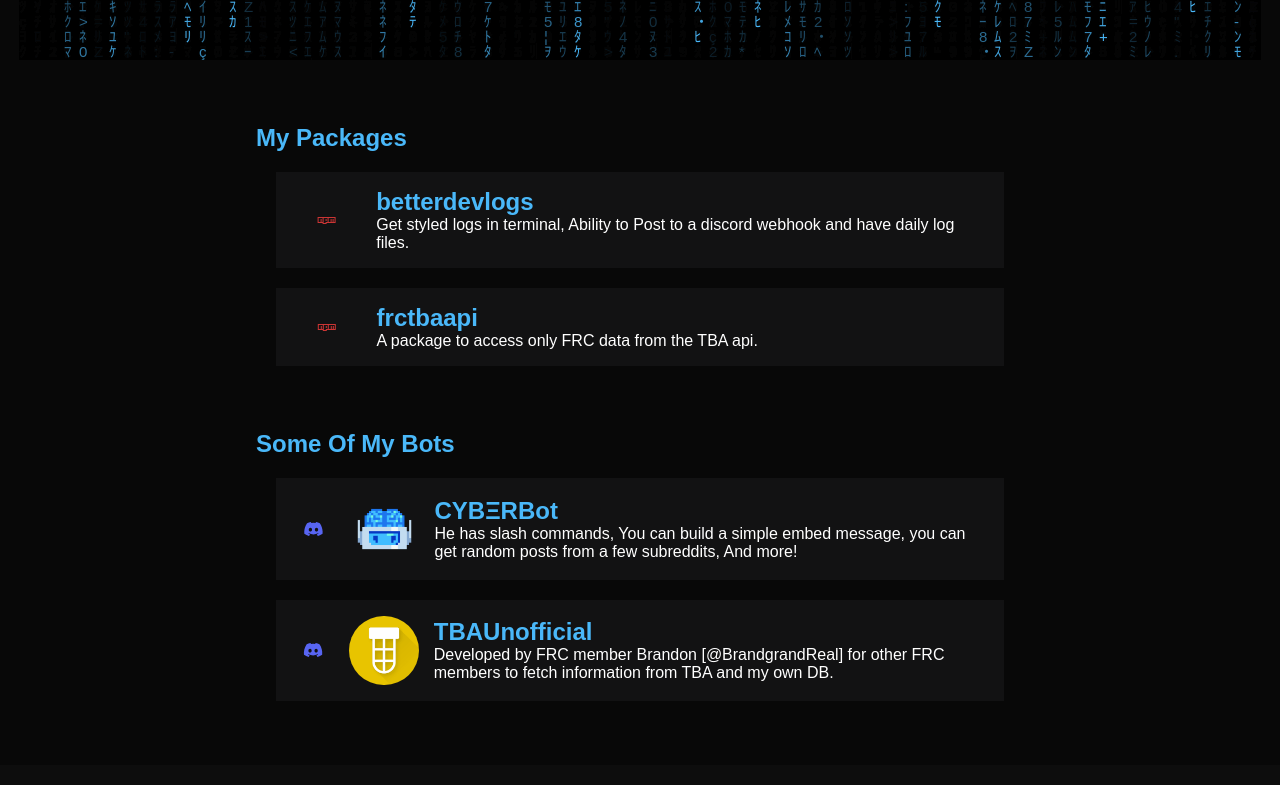
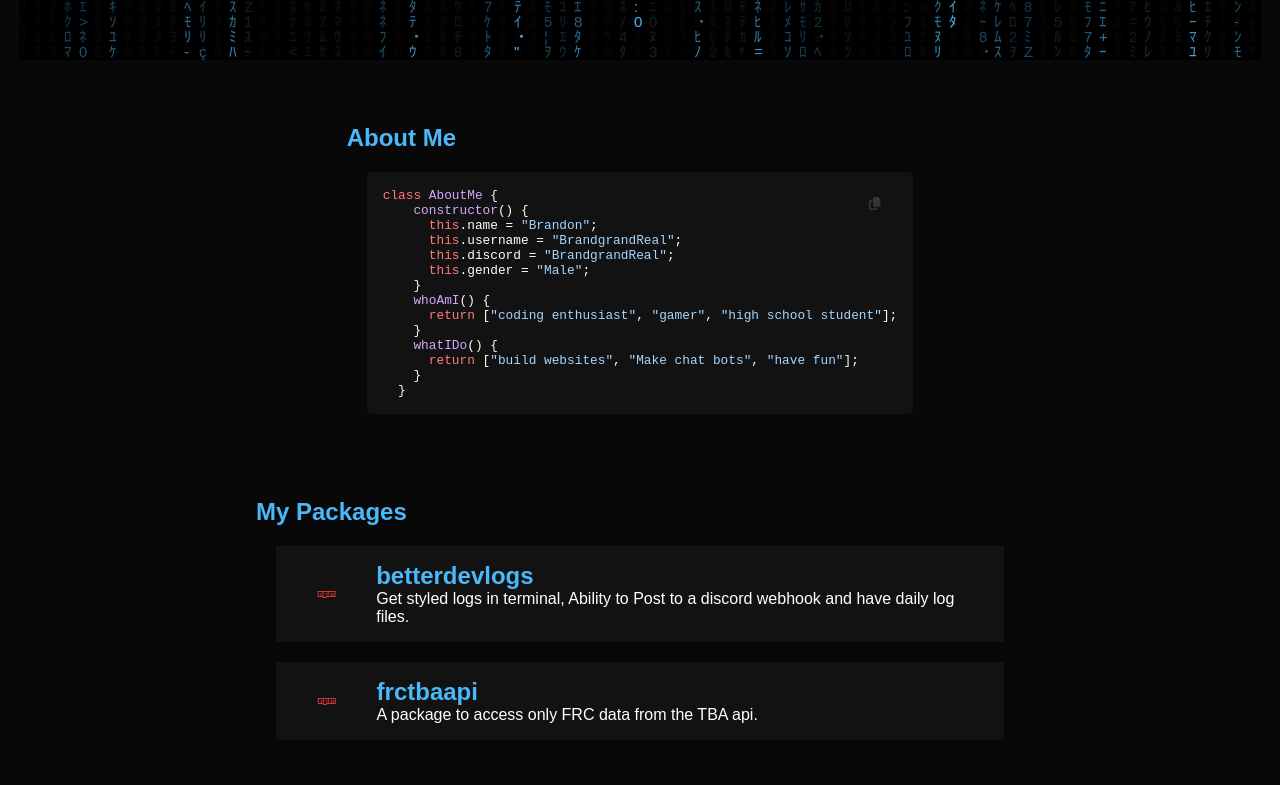
Before and after one commit to BrandgrandRealMe/Portfolio, a Next.js app: page / in a window 1280 px wide. Shown: the part 740-1525 px from the top of the page. Built offline with nearby package versions, Linux system fonts and the light colour scheme.

Commit message:
Fixes and added about section with code block

```diff
--- a/package.json
+++ b/package.json
@@ -13,8 +13,12 @@
         "@fortawesome/free-regular-svg-icons": "^6.5.2",
         "@fortawesome/free-solid-svg-icons": "^6.5.2",
         "@fortawesome/react-fontawesome": "^0.2.2",
+        "@shikijs/transformers": "^1.6.3",
+        "highlight.js": "^11.9.0",
         "next": "^14.2.3",
+        "react-toastify": "^10.0.5",
         "sass": "^1.77.4",
+        "shiki": "^1.6.3",
         "yarn": "^1.22.22"
     }
 }
--- /dev/null
+++ b/src/components/codeblocks/js.js
@@ -0,0 +1,28 @@
+import hljs from 'highlight.js/lib/core';
+import javascript from 'highlight.js/lib/languages/javascript';
+import { FontAwesomeIcon } from '@fortawesome/react-fontawesome';
+import { faCopy } from '@fortawesome/free-solid-svg-icons';
+import { ToastContainer, toast } from 'react-toastify';
+
+hljs.registerLanguage('javascript', javascript);
+
+
+const JSCB = ({ text }) => {
+    const myHtml = hljs.highlight(text, { language: "javascript" }).value;
+    function copyCode() {
+        navigator.clipboard.writeText(text);
+        toast("Copied code to clipboard!");
+    }
+
+    return (
+        <div>
+            <ToastContainer position="top-center" pauseOnHover theme="dark" />
+            <pre className='Codeblock'>
+                <FontAwesomeIcon onClick={copyCode} className="CopyCode" icon={faCopy} />
+                <code className="CodeblockText" dangerouslySetInnerHTML={{ __html: myHtml }} />
+            </pre>
+        </div>
+    );
+};
+
+export default JSCB;
--- /dev/null
+++ b/src/components/home/about.js
@@ -0,0 +1,33 @@
+import Link from "next/link";
+import React, { useState } from 'react';
+
+import JSCB from "@/components/codeblocks/js"
+const aboutCBText = `class AboutMe {
+    constructor() {
+      this.name = "Brandon";
+      this.username = "BrandgrandReal";
+      this.discord = "BrandgrandReal";
+      this.gender = "Male";
+    }
+    whoAmI() {
+      return ["coding enthusiast", "gamer", "high school student"];
+    }
+    whatIDo() {
+      return ["build websites", "Make chat bots", "have fun"];
+    }
+  } `
+
+const About = () => {
+    const [text, setText] = useState(aboutCBText);
+
+    return (
+        <div className="About">
+            <div className="code">
+            <h2 id="AboutMe">About Me</h2>
+            <div><JSCB text={text} /></div>
+            </div>
+        </div>
+    );
+};
+
+export default About;
--- a/src/pages/_app.js
+++ b/src/pages/_app.js
@@ -4,6 +4,12 @@ import "@/styles/partials/_header.scss";
 import "@/styles/partials/_packages.scss";
 import "@/styles/partials/_bots.scss";
 import "@/styles/partials/_footer.scss";
+import "@/styles/partials/_codeblock.scss";
+import "@/styles/partials/_about.scss";
+
+import 'highlight.js/styles/github-dark.css';
+import 'react-toastify/dist/ReactToastify.css';
+
 
 export default function App({ Component, pageProps }) {
     return <Component {...pageProps} />;
--- a/src/pages/index.js
+++ b/src/pages/index.js
@@ -5,6 +5,7 @@ const inter = Inter({ subsets: ["latin"] });
 
 import Navbar from "@/components/nav/Navbar";
 import AboutHeader from "@/components/home/header";
+import About from "@/components/home/about";
 import Packages from "@/components/home/packages";
 import Bots from "@/components/home/bots";
 import Footer from "@/components/footer/footer";
@@ -23,6 +24,7 @@ export default function Home() {
       </Head>
       <Navbar />
       <AboutHeader />
+      <About />
       <Packages />
       <Bots />
       <Footer />
--- a/src/styles/colors.scss
+++ b/src/styles/colors.scss
@@ -10,9 +10,5 @@ $secondary-foreground: #D6FEFF;
 $tertiary-foreground: #FAFAD2;
 $quaternary-foreground:#A5FFFF;
 
-$fh-link-hover: #e7e7e7;
-$btn-hover: #19191a8b;
-$nav-border: #cccccc21;
-
 $sb-track: #19191a8b;
 $sb-thumb: #A5FFFF;
--- /dev/null
+++ b/src/styles/partials/_about.scss
@@ -0,0 +1,25 @@
+@import '@/styles/colors.scss';
+
+.About {
+    margin: 5% 20% 5% 20%;
+    height: fit-content;
+    justify-content: center;
+    display: flex;
+    .code {
+        h2 {
+            color: $primary-foreground;
+        }
+
+        .Codeblock {
+            display: flex;
+            padding: 16px;
+            align-items: center;
+            margin: 20px;
+
+            .CodeblockText {
+                font-size: 1vw;
+            }
+
+        }
+    }
+}
--- /dev/null
+++ b/src/styles/partials/_codeblock.scss
@@ -0,0 +1,26 @@
+@import '@/styles/colors.scss';
+
+.Codeblock {
+    background-color: $tertiary-background;
+    padding: 20px;
+    margin: 20px;
+    width: fit-content;
+    border-radius: 5px;
+    position: relative;
+    .CopyCode {
+        color: rgba(240,255,255, .15);
+        min-width: 25px;
+        max-width: 50px;
+        width: 5%;
+        cursor: pointer;
+        position: absolute; /* Absolute positioning for `.CopyCode` */
+        top: 25px; /* Place it at the top edge */
+        right: 25px; /* Place it at the right edge */
+    }
+    .CopyCode:hover {
+        color: rgba(240,255,255, .55);
+    }
+    .CodeblockText {
+        color: white;
+    }
+}
--- a/src/styles/partials/_header.scss
+++ b/src/styles/partials/_header.scss
@@ -24,7 +24,7 @@
         flex-direction: column;
 
         .Logo {
-            height: 50vw;
+            height: 20vw;
             width: auto;
             margin-top: 20px;
         }
```
Also changed, not shown: 1 other file (tests, documents, lock files or other folders).
